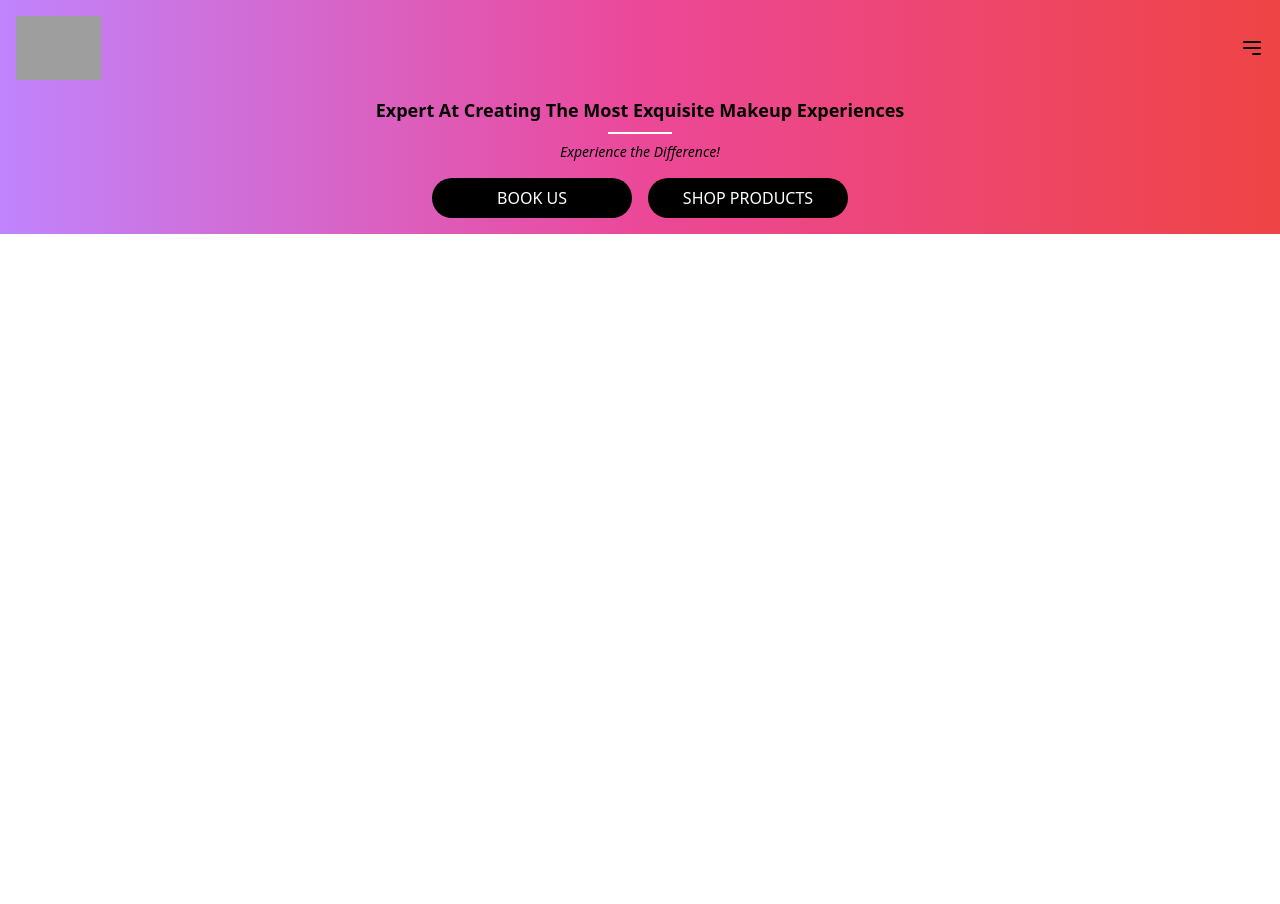
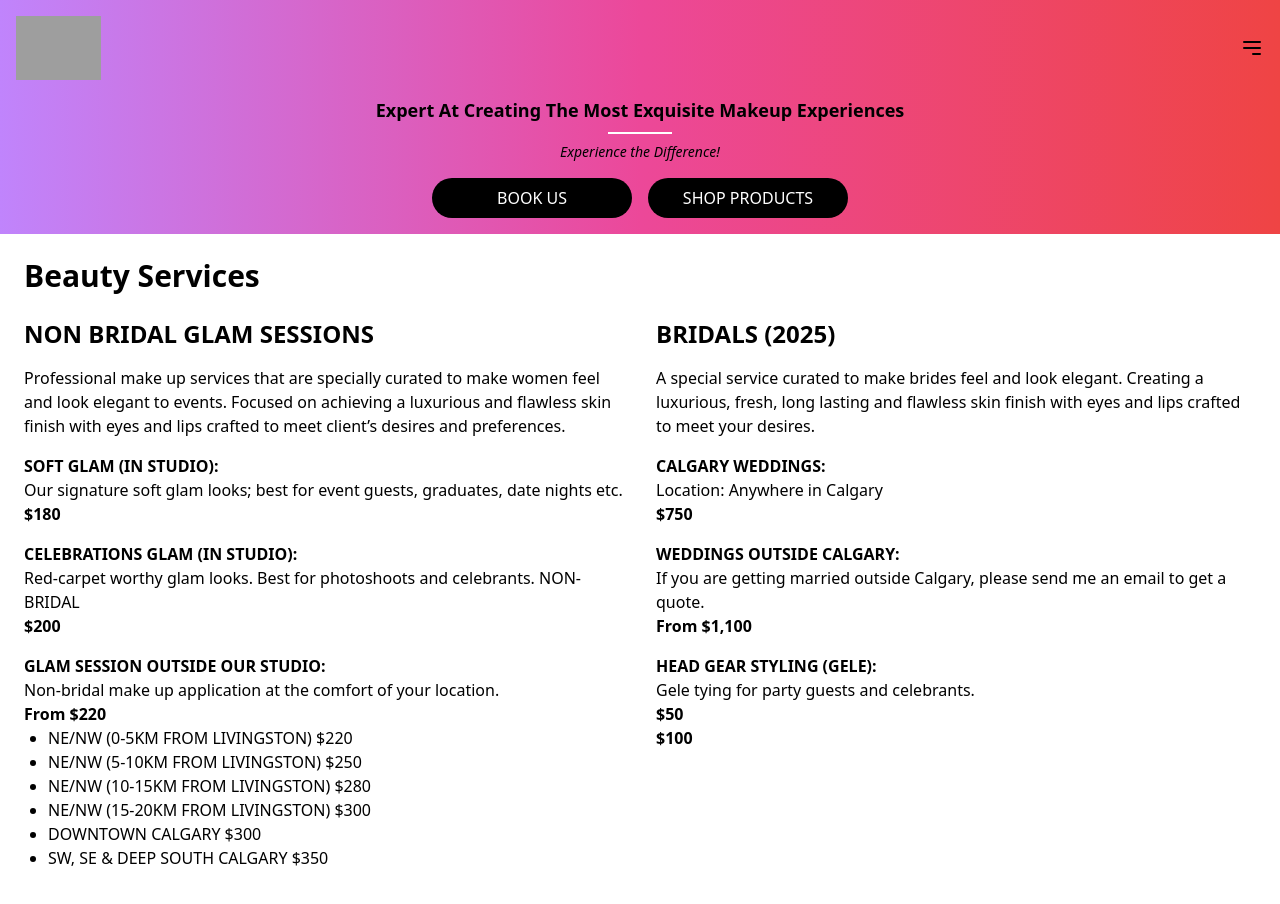
Before and after one commit to taiwo2/modeller, a React (Vite) app: page /beauty-services in a window 1280 px wide. Shown: the top 904 px of the page. Before the commit the page ends 800 px from the top, so only its background shows below. Built offline with nearby package versions, Linux system fonts and the light colour scheme; grey boxes are pictures that could not be loaded.

Commit message:
fix content

```diff
--- a/package.json
+++ b/package.json
@@ -19,8 +19,10 @@
     "axios": "^1.7.7",
     "framer-motion": "^11.15.0",
     "lodash.debounce": "^4.0.8",
+    "moment": "^2.30.1",
     "postcss": "^8.4.47",
     "react": "^18.3.1",
+    "react-big-calendar": "^1.17.1",
     "react-dom": "^18.3.1",
     "react-icons": "^5.3.0",
     "react-intersection-observer": "^9.14.0",
--- a/src/App.jsx
+++ b/src/App.jsx
@@ -9,6 +9,8 @@ import Portfolio4 from "./components/AdditionalPortfolio";
 import Portfolio3 from "./components/Portfolio3";
 import Home from "./components/Home";
 import ImageSlider from './components/ImageSlider';
+import ScheduleAppointment from './components/ScheduleAppointment'; // Import the new component
+import BeautyServices from './components/BeautyServices';
 
 const App = () => {
   return (
@@ -27,6 +29,8 @@ const App = () => {
           <Route path="/portfolio/:imageIndex" element={<ImageSlider portfolioType="portfolio" />} />
           <Route path="/booking" element={<Booking />} />
           <Route path="/journal" element={<Journal />} />
+          <Route path="/schedule-appointment" element={<ScheduleAppointment />} /> {/* Add the new route */}
+          <Route path="/beauty-services" element={<BeautyServices />} />
         </Routes>
       </div>
     </Router>
--- /dev/null
+++ b/src/components/BeautyServices.jsx
@@ -0,0 +1,67 @@
+// BeautyServices.jsx
+import React from 'react';
+
+const BeautyServices = () => {
+  return (
+    <div className="container mx-auto p-6 bg-white min-h-screen">
+      <h1 className="text-3xl font-bold mb-6">Beauty Services</h1>
+
+      <div className="grid grid-cols-1 md:grid-cols-2 gap-8">
+        <div>
+          <h2 className="text-2xl font-semibold mb-4">NON BRIDAL GLAM SESSIONS</h2>
+          <p className="mb-4">
+            Professional make up services that are specially curated to make women feel and look elegant to events. Focused on achieving a luxurious and flawless skin finish with eyes and lips crafted to meet client’s desires and preferences.
+          </p>
+          <div className="mb-4">
+            <h3 className="font-semibold">SOFT GLAM (IN STUDIO):</h3>
+            <p>Our signature soft glam looks; best for event guests, graduates, date nights etc.</p>
+            <p className="font-bold">$180</p>
+          </div>
+          <div className="mb-4">
+            <h3 className="font-semibold">CELEBRATIONS GLAM (IN STUDIO):</h3>
+            <p>Red-carpet worthy glam looks. Best for photoshoots and celebrants. NON-BRIDAL</p>
+            <p className="font-bold">$200</p>
+          </div>
+          <div className="mb-4">
+            <h3 className="font-semibold">GLAM SESSION OUTSIDE OUR STUDIO:</h3>
+            <p>Non-bridal make up application at the comfort of your location.</p>
+            <p className="font-bold">From $220</p>
+            <ul className="list-disc ml-6">
+              <li>NE/NW (0-5KM FROM LIVINGSTON) $220</li>
+              <li>NE/NW (5-10KM FROM LIVINGSTON) $250</li>
+              <li>NE/NW (10-15KM FROM LIVINGSTON) $280</li>
+              <li>NE/NW (15-20KM FROM LIVINGSTON) $300</li>
+              <li>DOWNTOWN CALGARY $300</li>
+              <li>SW, SE & DEEP SOUTH CALGARY $350</li>
+            </ul>
+          </div>
+        </div>
+
+        <div>
+          <h2 className="text-2xl font-semibold mb-4">BRIDALS (2025)</h2>
+          <p className="mb-4">
+            A special service curated to make brides feel and look elegant. Creating a luxurious, fresh, long lasting and flawless skin finish with eyes and lips crafted to meet your desires.
+          </p>
+          <div className="mb-4">
+            <h3 className="font-semibold">CALGARY WEDDINGS:</h3>
+            <p>Location: Anywhere in Calgary</p>
+            <p className="font-bold">$750</p>
+          </div>
+          <div className="mb-4">
+            <h3 className="font-semibold">WEDDINGS OUTSIDE CALGARY:</h3>
+            <p>If you are getting married outside Calgary, please send me an email to get a quote.</p>
+            <p className="font-bold">From $1,100</p>
+          </div>
+          <div className="mb-4">
+            <h3 className="font-semibold">HEAD GEAR STYLING (GELE):</h3>
+            <p>Gele tying for party guests and celebrants.</p>
+            <p className="font-bold">$50</p>
+            <p className="font-bold">$100</p>
+          </div>
+        </div>
+      </div>
+    </div>
+  );
+};
+
+export default BeautyServices;
--- a/src/components/Modal.jsx
+++ b/src/components/Modal.jsx
@@ -1,11 +1,12 @@
 // Modal.jsx
 import React, { useState, useEffect } from 'react';
 import { FaSearch, FaTrash } from 'react-icons/fa';
-
+import { useNavigate } from 'react-router-dom';
 const Modal = ({ isOpen, onClose, initialService, services }) => {
   const [isAddingService, setIsAddingService] = useState(false);
   const [searchTerm, setSearchTerm] = useState('');
   const [selectedServices, setSelectedServices] = useState([]);
+  const navigate = useNavigate();
 
   useEffect(() => {
     if (initialService) {
@@ -29,6 +30,9 @@ const Modal = ({ isOpen, onClose, initialService, services }) => {
     setSelectedServices(updatedServices);
   };
 
+  const handleScheduleClick = () => {
+    navigate('/schedule-appointment');
+  };
   return (
     <div className="fixed inset-0 z-50 flex items-center justify-center bg-black bg-opacity-50">
       <div className="bg-white w-full max-w-2xl h-full mx-4 md:mx-0 p-6 rounded-lg shadow-lg overflow-y-auto">
@@ -62,7 +66,9 @@ const Modal = ({ isOpen, onClose, initialService, services }) => {
                 </button>
               </div>
             </div>
-            <button className="w-full bg-black text-white py-3 border-t border-gray-300 mt-6">
+            <button
+            onClick={handleScheduleClick}
+            className="w-full bg-black text-white py-3 border-t border-gray-300 mt-6">
               Schedule Appointment
             </button>
           </div>
--- a/src/components/ScheduleAppointment.jsx
+++ b/src/components/ScheduleAppointment.jsx
@@ -0,0 +1,60 @@
+// ScheduleAppointment.jsx
+import React from 'react';
+import { Calendar, momentLocalizer } from 'react-big-calendar';
+import moment from 'moment';
+import 'react-big-calendar/lib/css/react-big-calendar.css';
+import { FaEdit } from 'react-icons/fa';
+
+const localizer = momentLocalizer(moment);
+
+const ScheduleAppointment = () => {
+  const events = [
+    {
+      title: 'Booked Service',
+      start: new Date(2024, 11, 27, 11, 30), // December 27, 2024, 11:30 AM
+      end: new Date(2024, 11, 27, 12, 30),   // December 27, 2024, 12:30 PM
+    },
+    // Add more events as needed
+  ];
+
+  return (
+    <div className="container mx-auto p-6 bg-gray-100 min-h-screen">
+      <h1 className="text-3xl font-bold mb-4">Schedule your appointment</h1>
+      <p className="mb-8">Check out our availability and book the date and time that works for you</p>
+
+      <div className="flex flex-col md:flex-row justify-between">
+        <div className="flex-1 md:mr-8">
+          <Calendar
+            localizer={localizer}
+            events={events}
+            startAccessor="start"
+            endAccessor="end"
+            style={{ height: 500 }}
+            selectable
+            onSelectSlot={(slotInfo) => alert(`Selected slot: ${slotInfo.start}`)}
+            onSelectEvent={(event) => alert(`Selected event: ${event.title}`)}
+          />
+        </div>
+
+        <div className="flex-1 md:w-1/3 mt-8 md:mt-0">
+          <h2 className="text-xl font-semibold mb-4">Booking Details</h2>
+          <div className="border-b pb-4 mb-4">
+            <div className="flex justify-between items-center">
+              <div>
+                <p>2 services</p>
+                <p>3 hr 45 min</p>
+                <p>Client's place</p>
+              </div>
+              <button className="flex items-center text-sm">
+                <FaEdit className="mr-1" /> Edit
+              </button>
+            </div>
+          </div>
+          <button className="bg-gray-800 text-white px-4 py-2 w-full">Next</button>
+        </div>
+      </div>
+    </div>
+  );
+};
+
+export default ScheduleAppointment;
```
Also changed, not shown: 1 other file (tests, documents, lock files or other folders).
